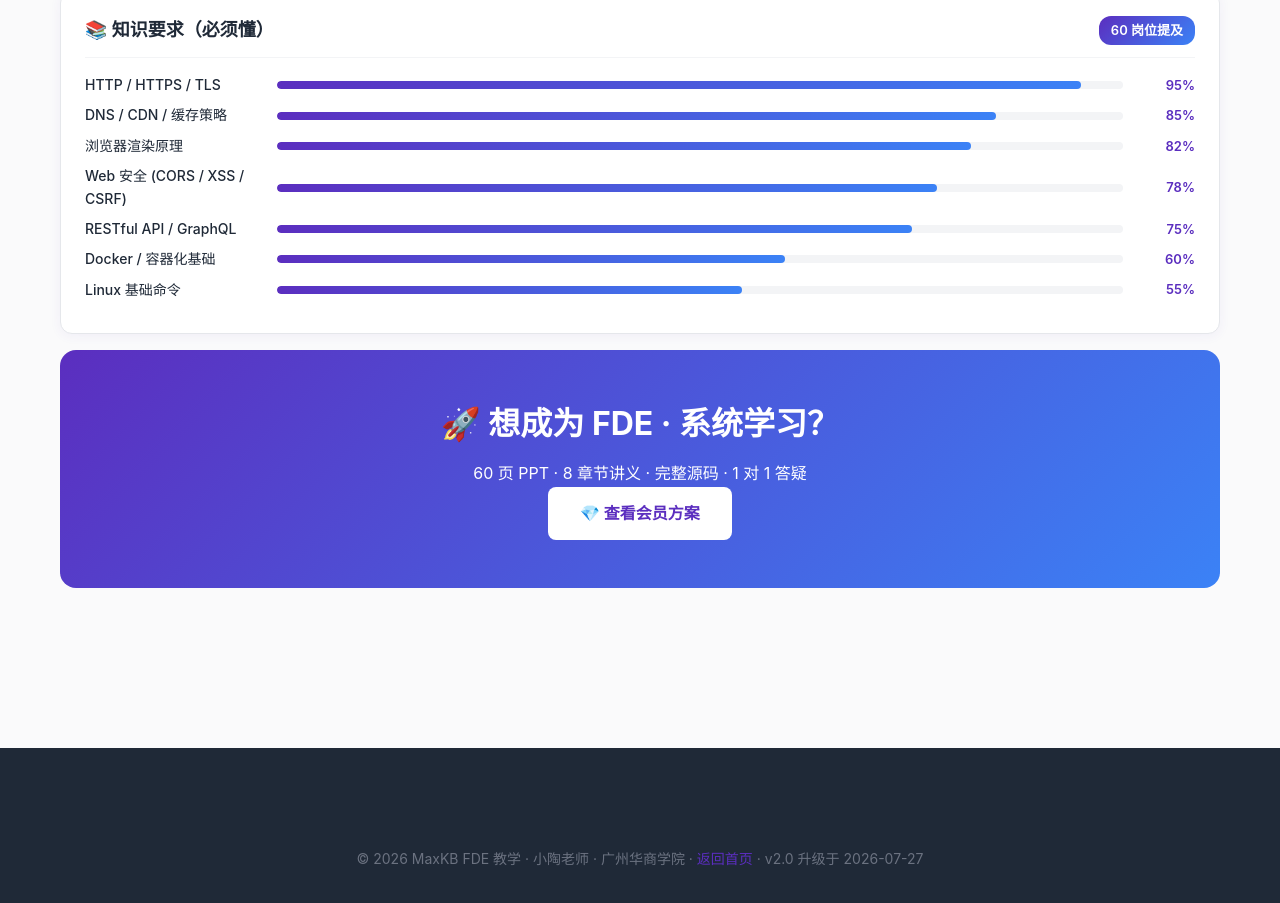
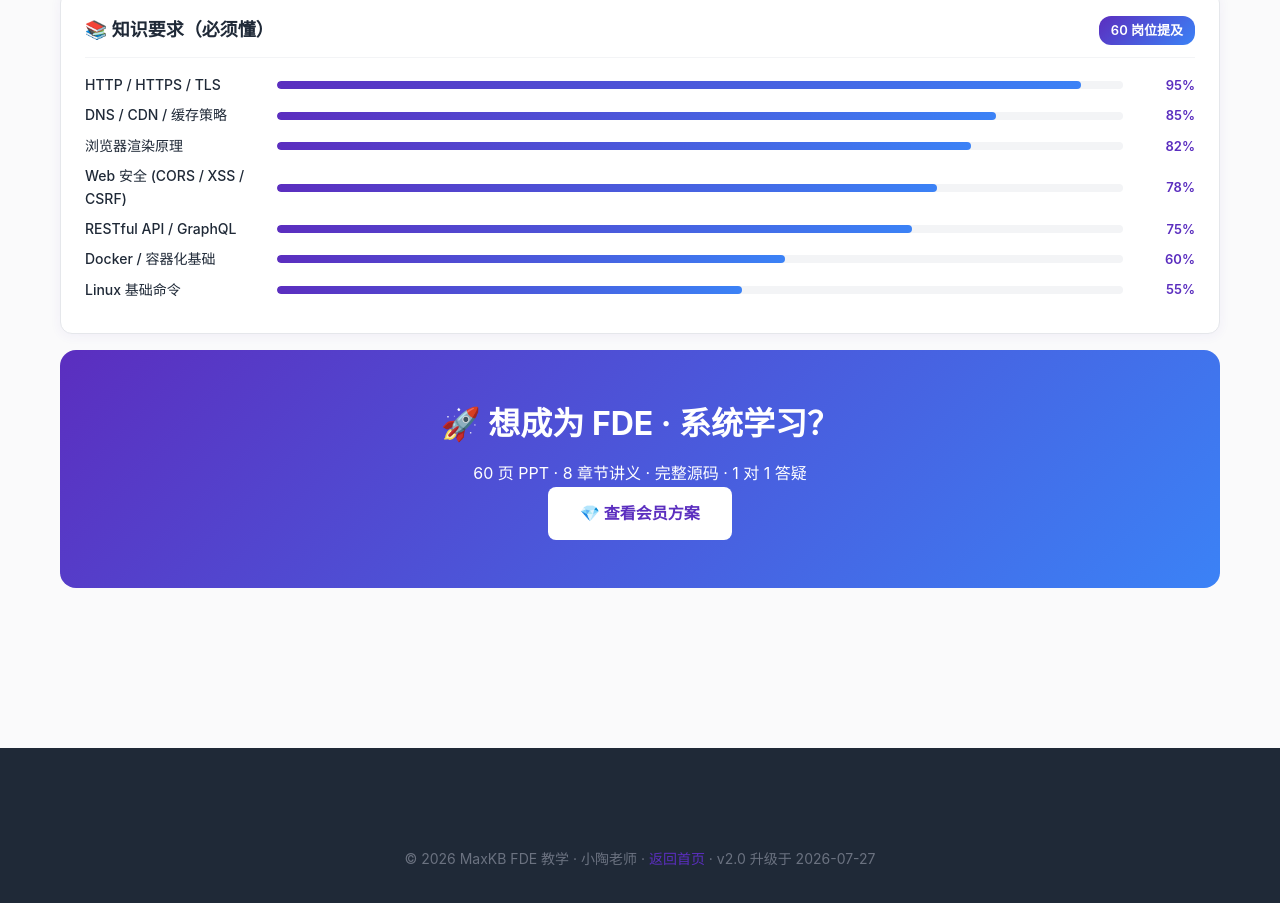
Before and after one commit to Taoj2025/maxkb-course-site, a plain HTML site: page fde-jobs.html in a window 1280 px wide. Shown: the part 5777-6680 px from the top of the page. Drawn offline with Linux system fonts and the light colour scheme.

Commit message:
chore: 移除「广州华商学院」字段

```diff
--- a/fde-jobs.html
+++ b/fde-jobs.html
@@ -496,7 +496,7 @@
 <footer class="footer">
   <div class="container">
     <p style="text-align:center; color:#6B7280; font-size:14px;">
-      © 2026 MaxKB FDE 教学 · 小陶老师 · 广州华商学院 ·
+      © 2026 MaxKB FDE 教学 · 小陶老师 ·
       <a href="index.html" style="color:#5B2EBF;">返回首页</a>
       · v2.0 升级于 2026-07-27
     </p>
```
